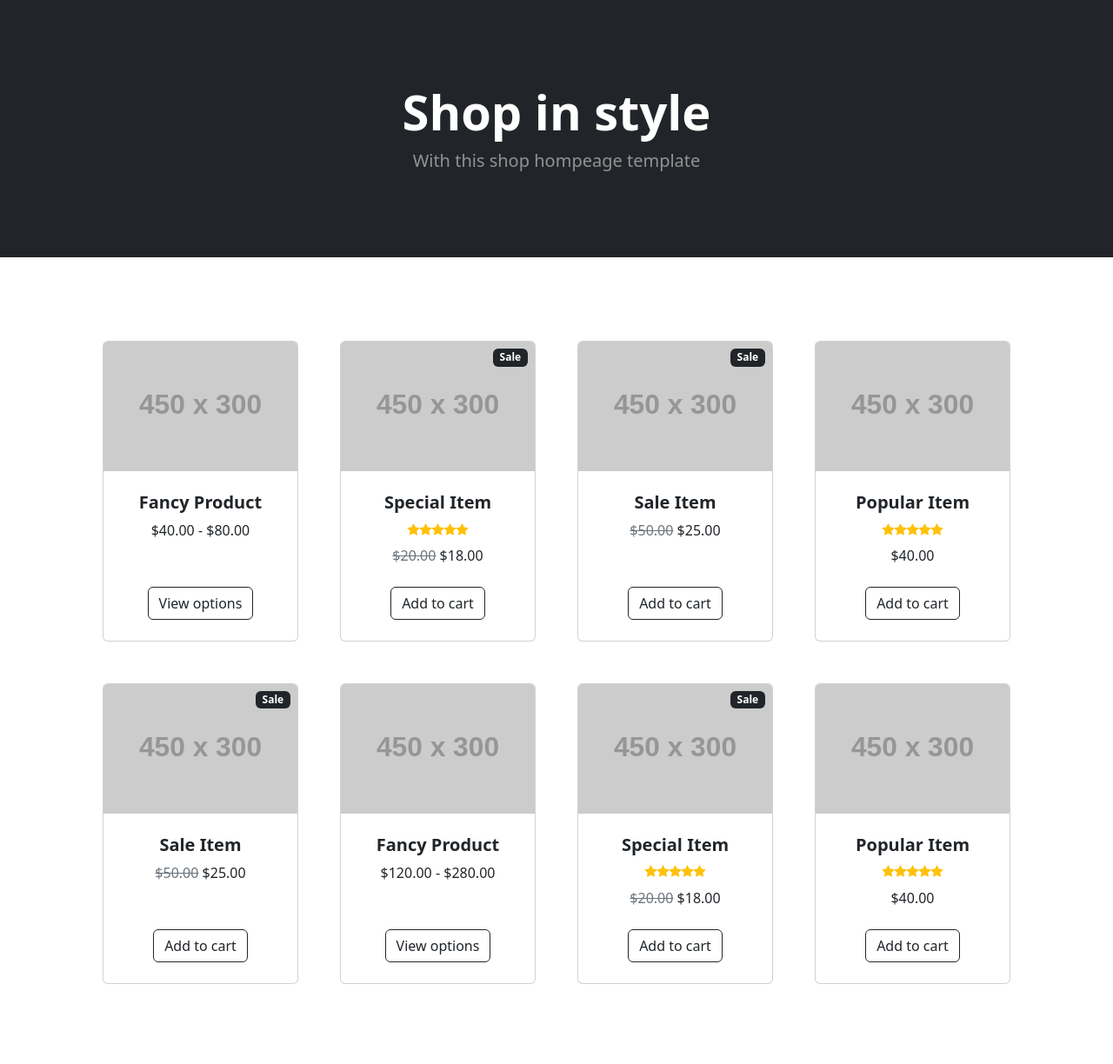
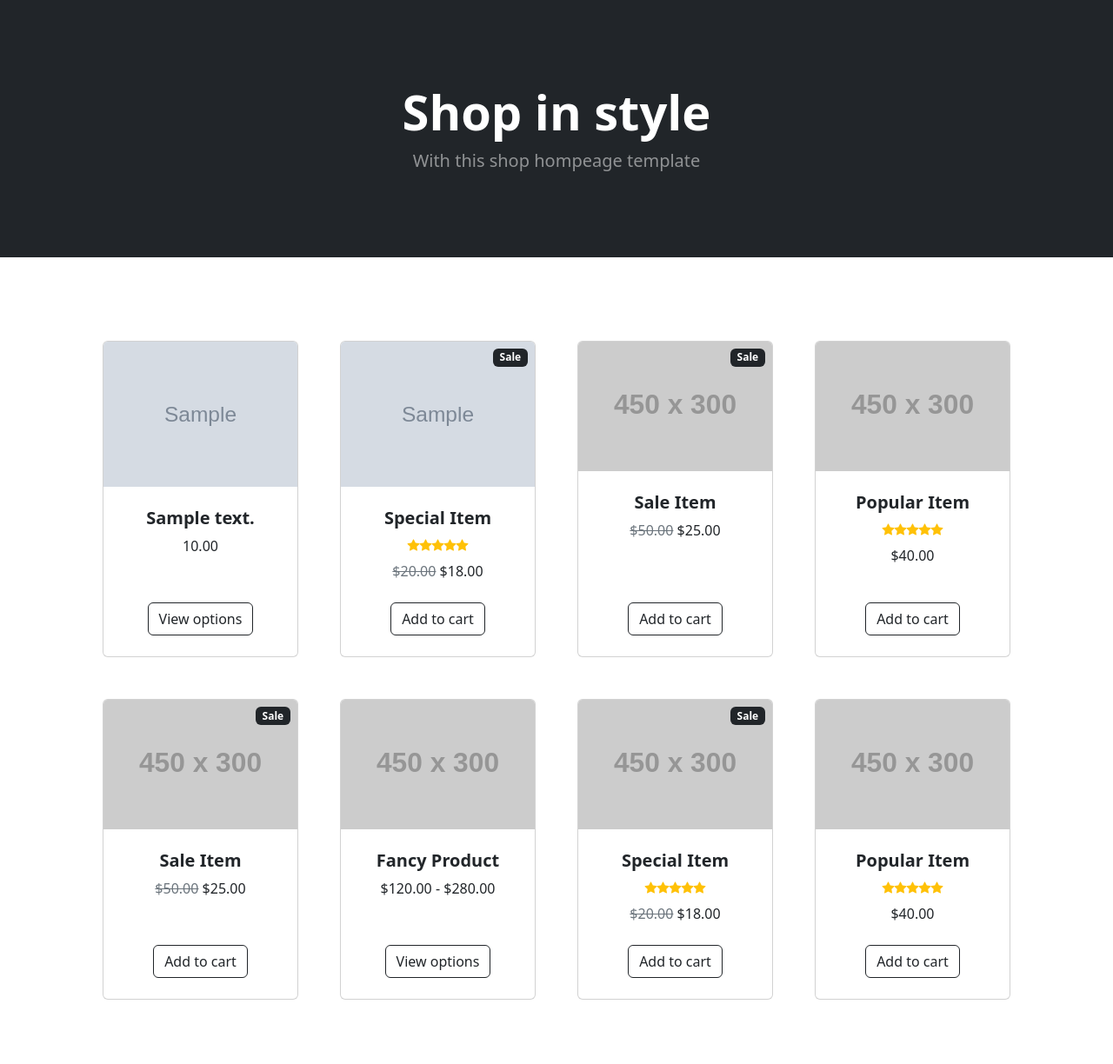
Before and after one commit to yazdancode/shop_online, a Django app: template store/templates/home/index.html in a window 1280 px wide. Shown: the part 61-1285 px from the top of the page at 87% size. Run offline with Django 5.2, Linux system fonts and the light colour scheme; the template is opened without the code that fills it: values that come from a table or form of the project are taken from there, others are empty; tables that the repository leaves empty hold one stand-in row (values such as "Sample post"); grey boxes marked "Sample" are stand-in pictures; grey boxes labelled with a size stand in for pictures from a placeholder-image service; some libraries are stand-ins or nearby versions.

Commit message:
adameh dareh

```diff
--- a/store/admin.py
+++ b/store/admin.py
@@ -37,6 +37,7 @@ class ProductAdmin(admin.ModelAdmin):
         "price",
         "category",
         "description",
+        "image",
     )  # Display key product info
     search_fields = (
         "name",
--- a/store/templates/home/index.html
+++ b/store/templates/home/index.html
@@ -6,7 +6,7 @@
         <meta name="viewport" content="width=device-width, initial-scale=1, shrink-to-fit=no" />
         <meta name="description" content="" />
         <meta name="author" content="" />
-        <title>Shop Homepage - Start Bootstrap Template</title>
+        <title>Django Ecommerce</title>
         <!-- Favicon -->
         <link rel="icon" type="image/x-icon" href="{% static 'home/assets/favicon.ico' %}" />
         <!-- Bootstrap icons -->
@@ -55,19 +55,21 @@
         </header>
         <!-- Section-->
         <section class="py-5">
+
             <div class="container px-4 px-lg-5 mt-5">
                 <div class="row gx-4 gx-lg-5 row-cols-2 row-cols-md-3 row-cols-xl-4 justify-content-center">
+                {% for product in products %}
                     <div class="col mb-5">
                         <div class="card h-100">
                             <!-- Product image-->
-                            <img class="card-img-top" src="https://dummyimage.com/450x300/dee2e6/6c757d.jpg" alt="..." />
+                            <img class="card-img-top" src="{{ product.image.url }}" alt="..." />
                             <!-- Product details-->
                             <div class="card-body p-4">
                                 <div class="text-center">
                                     <!-- Product name-->
-                                    <h5 class="fw-bolder">Fancy Product</h5>
+                                    <h5 class="fw-bolder">{{ product.description }}</h5>
                                     <!-- Product price-->
-                                    $40.00 - $80.00
+                                    {{ product.price }}
                                 </div>
                             </div>
                             <!-- Product actions-->
@@ -76,12 +78,16 @@
                             </div>
                         </div>
                     </div>
+                    {% endfor %}
+
+
+
                     <div class="col mb-5">
                         <div class="card h-100">
                             <!-- Sale badge-->
                             <div class="badge bg-dark text-white position-absolute" style="top: 0.5rem; right: 0.5rem">Sale</div>
                             <!-- Product image-->
-                            <img class="card-img-top" src="https://dummyimage.com/450x300/dee2e6/6c757d.jpg" alt="..." />
+                            <img class="card-img-top" src="{{ product.image.url }}" alt="..." />
                             <!-- Product details-->
                             <div class="card-body p-4">
                                 <div class="text-center">
@@ -106,6 +112,7 @@
                             </div>
                         </div>
                     </div>
+
                     <div class="col mb-5">
                         <div class="card h-100">
                             <!-- Sale badge-->
--- a/store/views.py
+++ b/store/views.py
@@ -1,5 +1,7 @@
 from django.shortcuts import render
+from .models import Product
 
 
 def home(request):
-    return render(request, "home/index.html", {})
+    products= Product.objects.all()
+    return render(request, "home/index.html", {'products': products})
```
